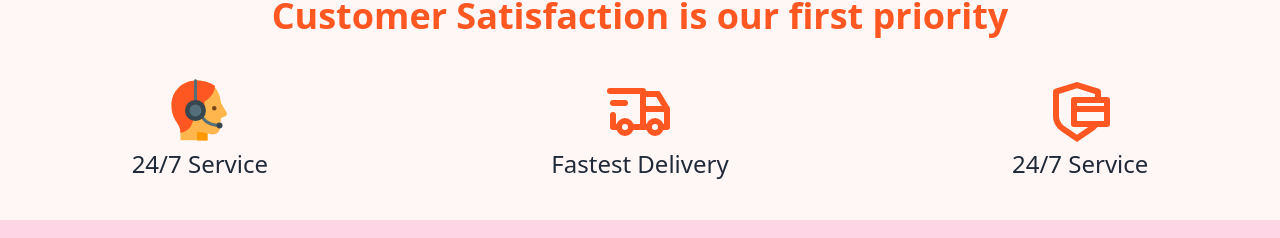
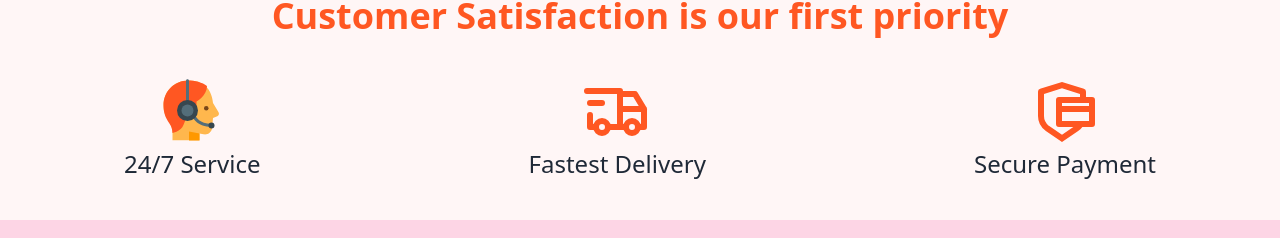
Before and after one commit to Ashraf-2/ATZ-shop-front-end, a React (Vite) app: page / in a window 1280 px wide. Shown: the part 1348-1586 px from the top of the page. Built offline with nearby package versions, Linux system fonts and the light colour scheme; no server answers.

Commit message:
resolve the issue of features

```diff
--- a/src/Components/Features/Features.jsx
+++ b/src/Components/Features/Features.jsx
@@ -18,7 +18,7 @@ const Features = () => {
                 </div>
                 <div className="flex flex-col items-center">
                     <p  className="text-7xl text-[#FF5722]"><RiSecurePaymentLine></RiSecurePaymentLine></p>
-                    <h2  className="text-2xl font-medium">24/7 Service</h2>
+                    <h2  className="text-2xl font-medium">Secure Payment</h2>
                 </div>
             </div>
         </div>
```
